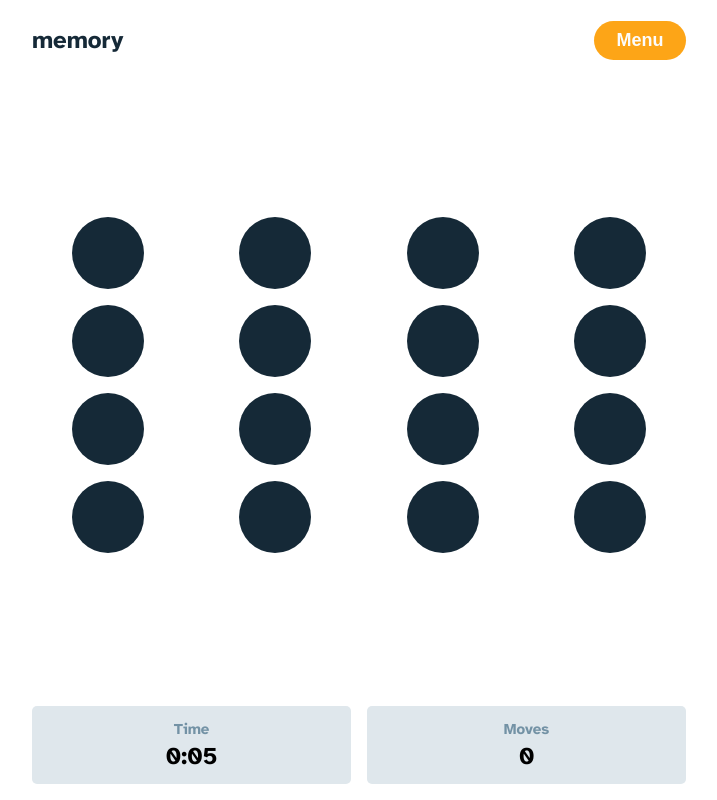
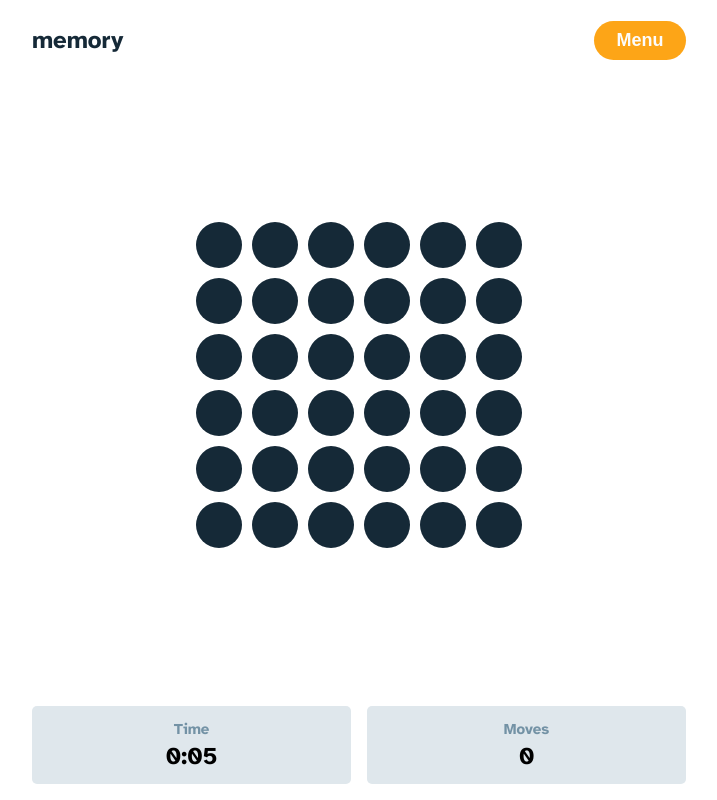
Before and after one commit to Yasmine10/memory-game, a Vue app: page /game in a window 1280 px wide. Shown: the whole page, without its empty margins (281-998 px from the left). Built offline with nearby package versions, Linux system fonts and the light colour scheme.

Commit message:
fixing gameboard position

```diff
--- a/src/components/game/GameBoard.vue
+++ b/src/components/game/GameBoard.vue
@@ -157,7 +157,6 @@ export default {
 #memorycards {
   .cards-list {
     display: grid;
-    gap: 1em;
 
     .card-item {
       width: 100%;
@@ -167,7 +166,6 @@ export default {
       display: flex;
       justify-content: center;
       align-items: center;
-      padding: 2em;
 
       .front,
       .back {
@@ -223,11 +221,12 @@ export default {
   }
 
   .cards-list-small {
-    grid-template-columns: repeat(4, 1fr);
-    grid-template-rows: repeat(4, 1fr);
+    grid-template-columns: 1fr 1fr 1fr 1fr;
+    gap: 1em;
 
     .card-item {
       min-height: 4.5rem;
+      padding: 2em;
 
       .front,
       .back {
@@ -249,9 +248,11 @@ export default {
 
   .cards-list-large {
     grid-template-columns: 1fr 1fr 1fr 1fr 1fr 1fr;
+    gap: 0em;
 
     .card-item {
       min-height: 2.9rem;
+      padding: 1.75em;
 
       .front,
       .back {
--- a/src/store/index.js
+++ b/src/store/index.js
@@ -5,7 +5,7 @@ export default createStore({
     state: {
         theme: "numbers",
         numberOfPlayers: 1,
-        gridSize: 16,
+        gridSize: 36,
         time: 0,
         isTimeRunning: 0,
         moves: 0,
--- a/src/views/Game.vue
+++ b/src/views/Game.vue
@@ -1,14 +1,14 @@
 <template>
-  <div id="game" class="container">
-    <div class="header">
+  <div id="game" class="">
+    <div class="header container">
       <h1>memory</h1>
       <button class="btn btn-primary" @click.prevent="openMenu">Menu</button>
       <MobileMenu v-if="showMenu" @close="showMenu = false" />
     </div>
     <div class="game">
-      <MemoryCards />
+      <GameBoard />
     </div>
-    <div class="footer">
+    <div class="footer container">
       <FooterSolo />
     </div>
     <!-- <FooterMulti /> -->
@@ -16,7 +16,7 @@
 </template>
 
 <script>
-import MemoryCards from "../components/game/GameBoard.vue";
+import GameBoard from "../components/game/GameBoard.vue";
 // import FooterMulti from "../components/game/footers/FooterMulti.vue";
 import FooterSolo from "../components/game/footers/FooterSolo.vue";
 import MobileMenu from "../components/game/modals/MobileMenu.vue";
@@ -24,7 +24,7 @@ import MobileMenu from "../components/game/modals/MobileMenu.vue";
 export default {
   name: "Game",
   components: {
-    MemoryCards,
+    GameBoard,
     // FooterMulti,
     FooterSolo,
     MobileMenu,
@@ -69,6 +69,8 @@ export default {
     display: flex;
     flex-direction: column;
     justify-content: center;
+    align-items: center;
+    padding-block: 0.25rem;
   }
 
   .footer {
```
